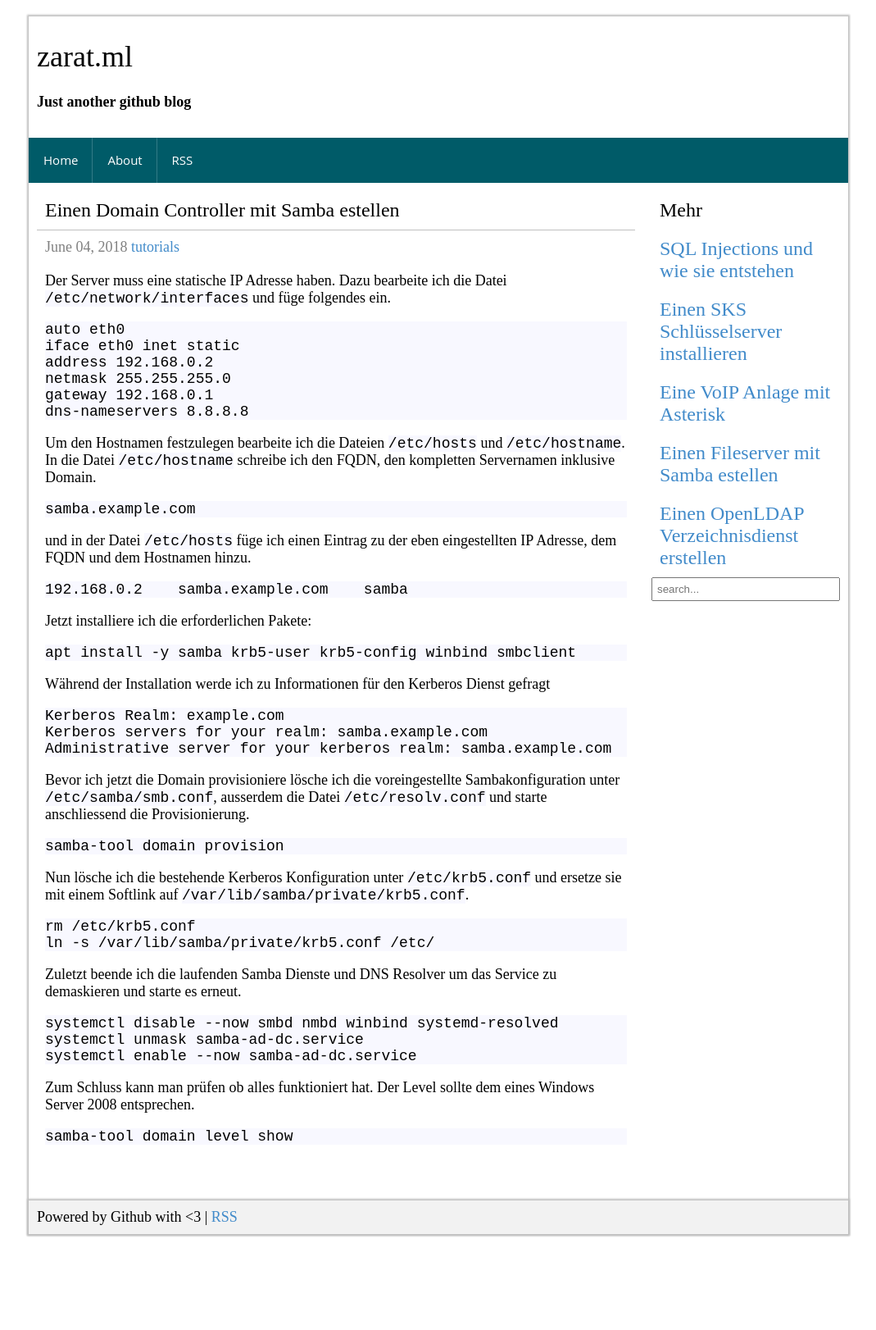
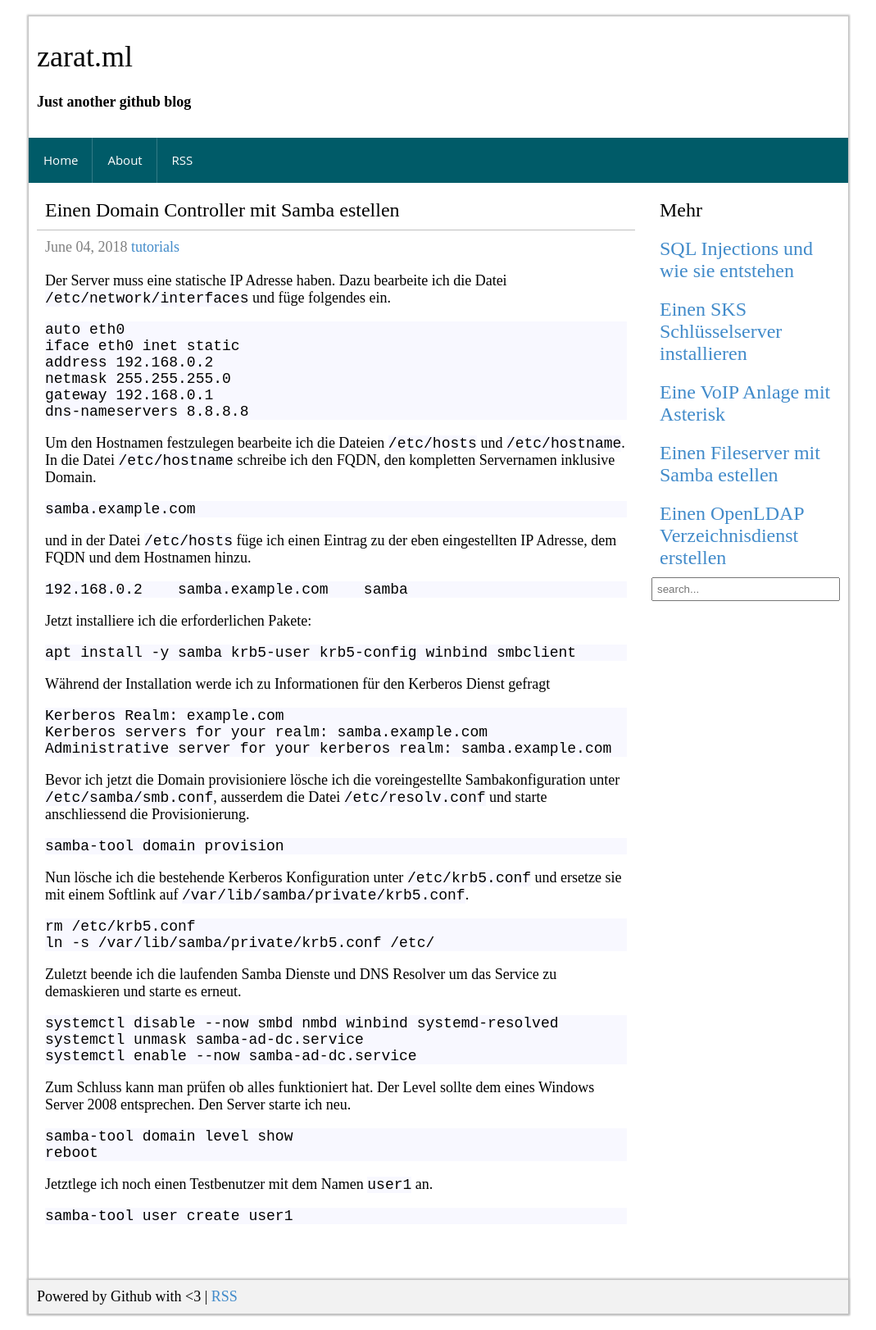
Before and after one commit to zarat/zarat.github.io, a Jekyll site: the page built from _posts/2018-06-04-samba-domain-controller.markdown, in a window 1280 px wide. Shown: the whole page at 82% size, without its empty margins (105-1174 px from the left). Built offline with Jekyll 4.4.1, drawn with Linux system fonts in a browser that asks for light colours; comment, search, counter and statistics services are not loaded; before the commit the page ends 1525 px from its top, so only the background shows below that.

Commit message:
Update 2018-06-04-samba-domain-controller.markdown

```diff
--- a/_posts/2018-06-04-samba-domain-controller.markdown
+++ b/_posts/2018-06-04-samba-domain-controller.markdown
@@ -66,8 +66,15 @@ systemctl unmask samba-ad-dc.service
 systemctl enable --now samba-ad-dc.service
 </pre>
 
-Zum Schluss kann man prüfen ob alles funktioniert hat. Der Level sollte dem eines Windows Server 2008 entsprechen.
+Zum Schluss kann man prüfen ob alles funktioniert hat. Der Level sollte dem eines Windows Server 2008 entsprechen. Den Server starte ich neu.
 
 <pre>
 samba-tool domain level show
+reboot
 </pre>
+
+Jetztlege ich noch einen Testbenutzer mit dem Namen <code>user1</code> an.
+
+<pre>
+samba-tool user create user1
+</pre>
```
